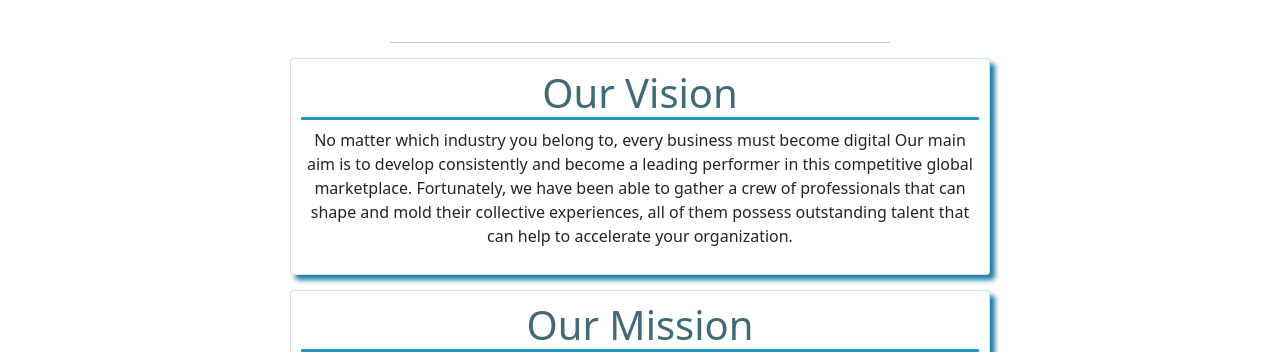
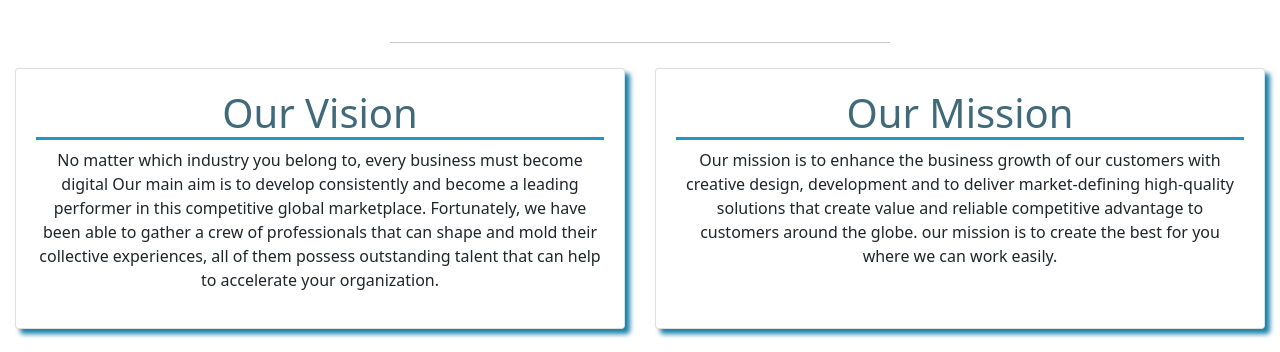
Before and after one commit to raunaqrichi/e-learning, a React (Create React App) app: page /AboutUs in a window 1280 px wide. Shown: the part 600-952 px from the top of the page. Built offline with nearby package versions, Linux system fonts and the light colour scheme.

Commit message:
about added

```diff
--- a/src/Components/About-Us/AboutUs.css
+++ b/src/Components/About-Us/AboutUs.css
@@ -1,9 +1,7 @@
 
 .card{
-    margin:auto;
-    margin-bottom: 15px;
-    margin-top: 15px;
-    padding: 10px;
+    margin: 15px;
+    padding: 20px;
     box-shadow: 5px 5px 5px rgb(27, 127, 167);
     width: 700px;
     text-align: center;
--- a/src/Components/About-Us/AboutUs.js
+++ b/src/Components/About-Us/AboutUs.js
@@ -7,7 +7,7 @@ const AboutUs = () =>{
            <div className='about'>
                <p>About Us</p>
            </div><hr/>
-            <div>
+            <div className='d-flex'>
 
             <div className=' card'>
                    <h1 className='name'>Our Vision</h1>
```
